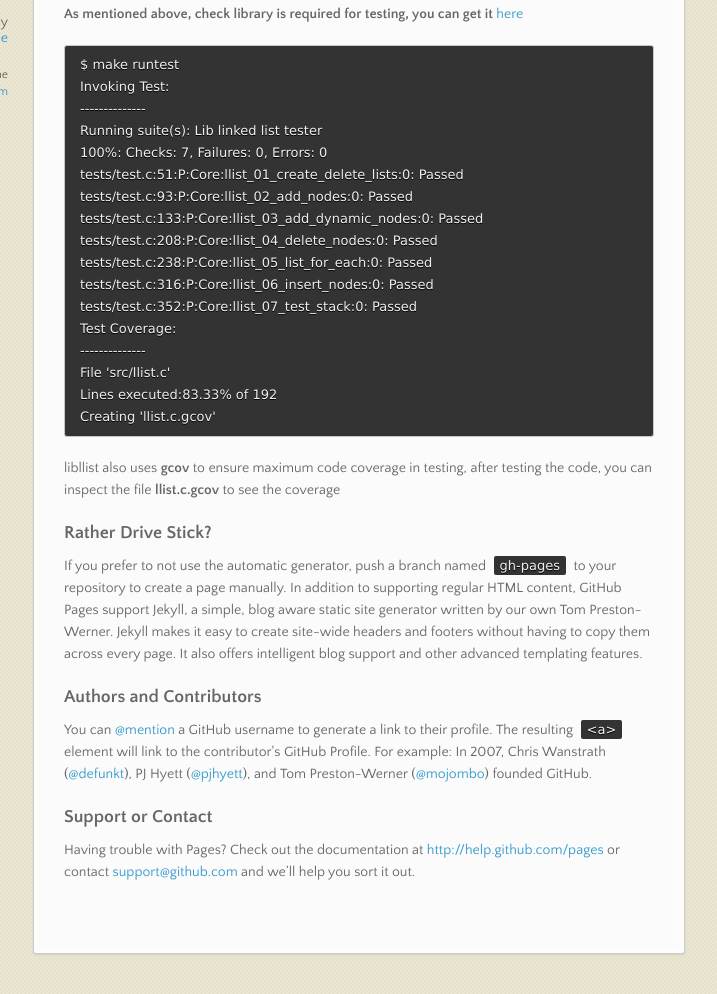
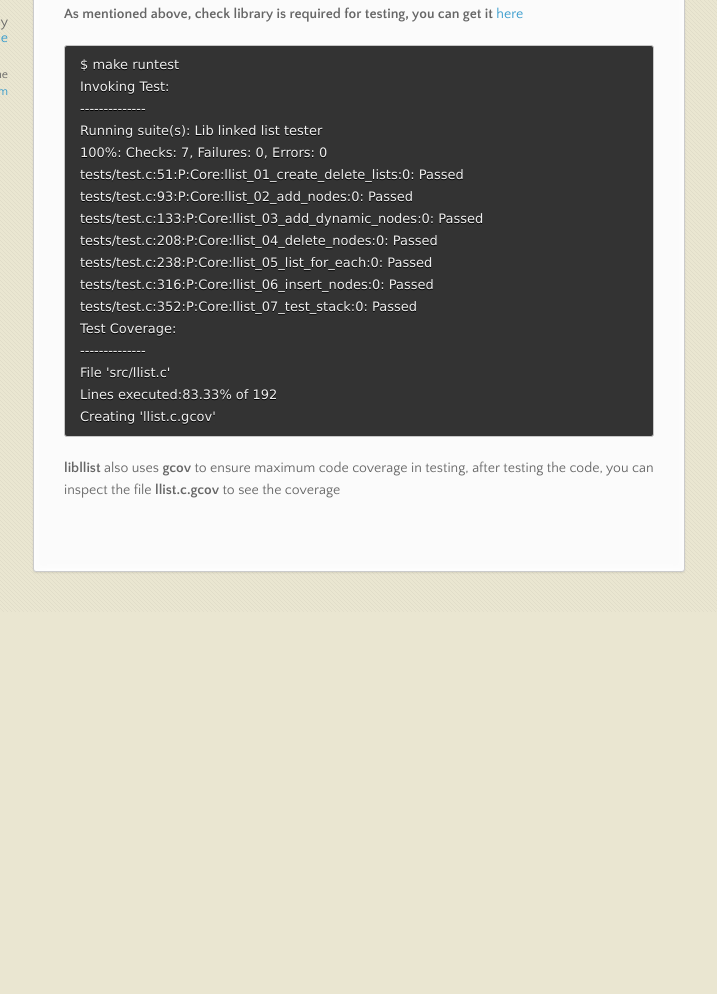
Before and after one commit to mellowcandle/liblist, a plain HTML site: page index.html in a window 1280 px wide. Shown: the part 660-1654 px from the top of the page, without its empty margins (282-999 px from the left). After the commit the page ends 1272 px from the top, so only its background shows below. Drawn offline with nearby package versions, Linux system fonts and the light colour scheme.

Commit message:
Removed unrelevant template data

```diff
--- a/index.html
+++ b/index.html
@@ -88,23 +88,8 @@ Lines executed:83.33% of 192
 Creating 'llist.c.gcov'
 </code></pre>
 
-<p> libllist also uses <b>gcov</b> to ensure maximum code coverage in testing, after testing the code, you can inspect the file <b>llist.c.gcov</b> to see the coverage</p>
-<h3>
-<a name="rather-drive-stick" class="anchor" href="#rather-drive-stick"><span class="octicon octicon-link"></span></a>Rather Drive Stick?</h3>
+<p> <b>libllist</b> also uses <b>gcov</b> to ensure maximum code coverage in testing, after testing the code, you can inspect the file <b>llist.c.gcov</b> to see the coverage</p>
 
-<p>If you prefer to not use the automatic generator, push a branch named <code>gh-pages</code> to your repository to create a page manually. In addition to supporting regular HTML content, GitHub Pages support Jekyll, a simple, blog aware static site generator written by our own Tom Preston-Werner. Jekyll makes it easy to create site-wide headers and footers without having to copy them across every page. It also offers intelligent blog support and other advanced templating features.</p>
-
-<h3>
-<a name="authors-and-contributors" class="anchor" href="#authors-and-contributors"><span class="octicon octicon-link"></span></a>Authors and Contributors</h3>
-
-<p>You can <a href="https://github.com/blog/821" class="user-mention">@mention</a> a GitHub username to generate a link to their profile. The resulting <code>&lt;a&gt;</code> element will link to the contributor's GitHub Profile. For example: In 2007, Chris Wanstrath (<a href="https://github.com/defunkt" class="user-mention">@defunkt</a>), PJ Hyett (<a href="https://github.com/pjhyett" class="user-mention">@pjhyett</a>), and Tom Preston-Werner (<a href="https://github.com/mojombo" class="user-mention">@mojombo</a>) founded GitHub.</p>
-
-
-
-<h3>
-<a name="support-or-contact" class="anchor" href="#support-or-contact"><span class="octicon octicon-link"></span></a>Support or Contact</h3>
-
-<p>Having trouble with Pages? Check out the documentation at <a href="http://help.github.com/pages">http://help.github.com/pages</a> or contact <a href="mailto:support@github.com">support@github.com</a> and we’ll help you sort it out.</p>
       </section>
       <footer>
         <p>Project maintained by <a href="https://github.com/mellowcandle">mellowcandle</a></p>
```
